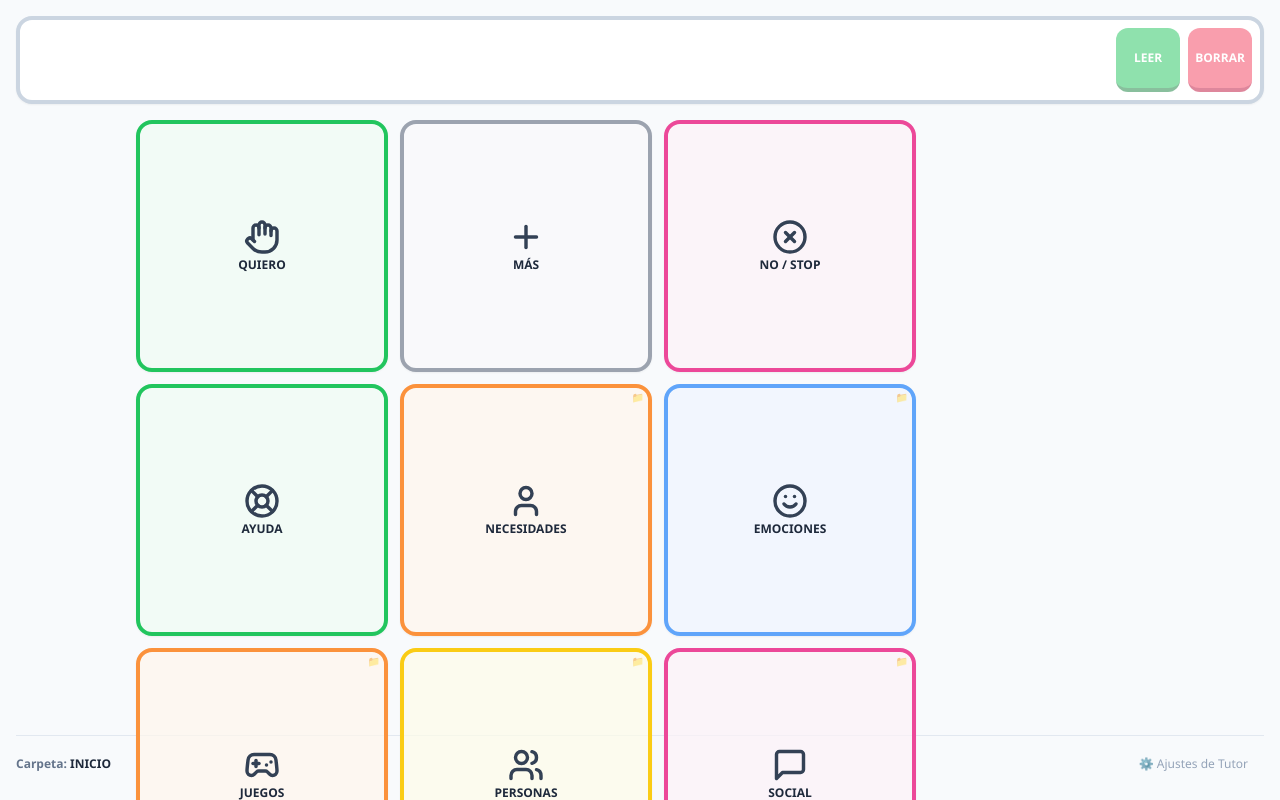
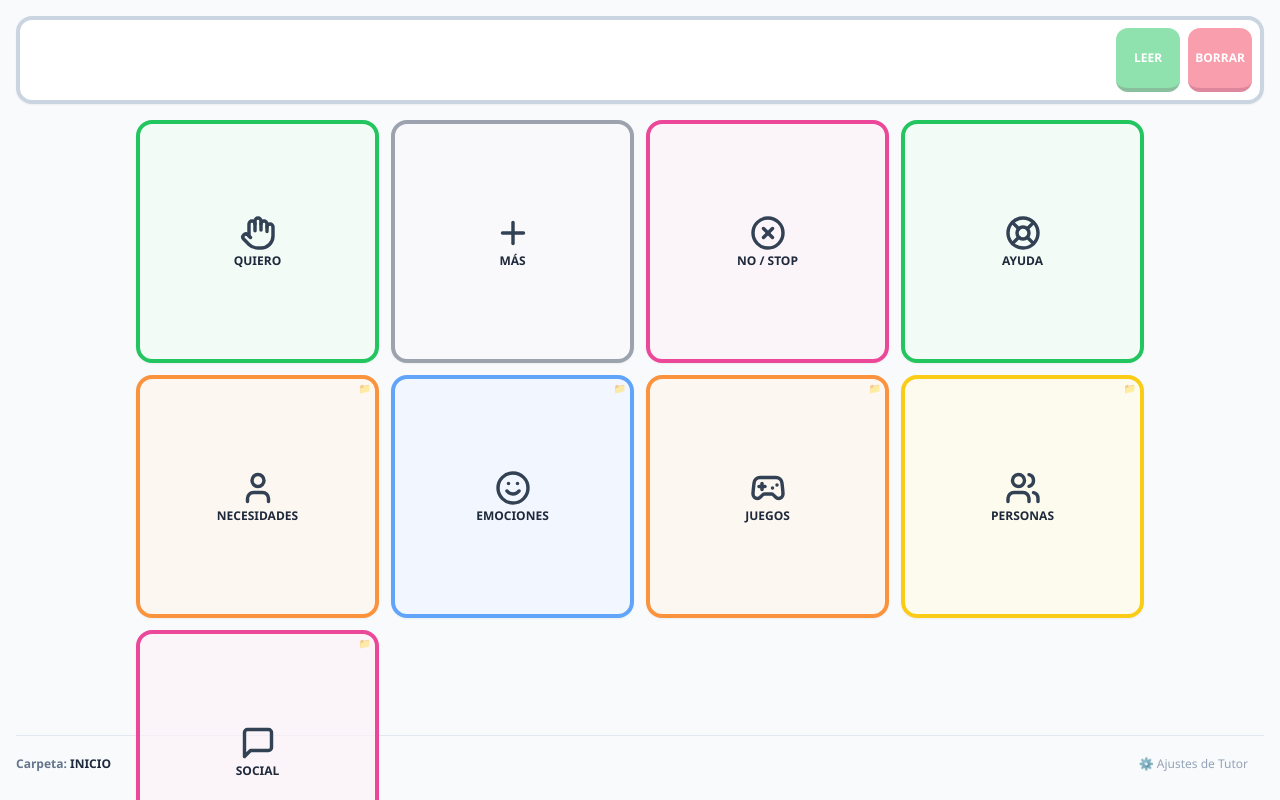
Before and after one commit to JonathanPrz/YoDigo, a React (Vite) app: page / in a window 1280 px wide. Built offline with nearby package versions, Linux system fonts and the light colour scheme.

Commit message:
CSS Grid sin grid-rows-4, aspect-square cells

```diff
--- a/src/App.tsx
+++ b/src/App.tsx
@@ -53,17 +53,17 @@ export default function App() {
     const isHidden = pic ? hiddenButtons[pic.id] : false;
 
     if (isHidden && !isTutorMode) {
-      return <div key={`hidden-${pos}`} className="w-1/4 aspect-square box-border" />;
+      return <div key={`hidden-${pos}`} className="aspect-square box-border" />;
     }
 
     if (!pic) {
-      return <div key={`empty-${pos}`} className="w-1/4 aspect-square box-border" />;
+      return <div key={`empty-${pos}`} className="aspect-square box-border" />;
     }
 
     const colors = CATEGORY_COLORS[pic.category] || { border: 'border-slate-300', bg: 'bg-white' };
 
     return (
-      <div key={pic.id} className="w-1/4 aspect-square box-border">
+      <div key={pic.id} className="aspect-square box-border">
         <button
           onClick={() => handlePictogramClick(pic)}
           className={`
@@ -126,7 +126,7 @@ export default function App() {
         </div>
       </div>
 
-      <div className="flex-1 flex flex-wrap content-start gap-2 sm:gap-3 p-1 sm:p-2 max-w-5xl mx-auto w-full min-h-0">
+      <div className="flex-1 grid grid-cols-4 gap-2 sm:gap-3 p-1 sm:p-2 max-w-5xl mx-auto w-full min-h-0">
         {Array.from({ length: 16 }, (_, i) => renderGridSlot(i + 1))}
       </div>
 
```
